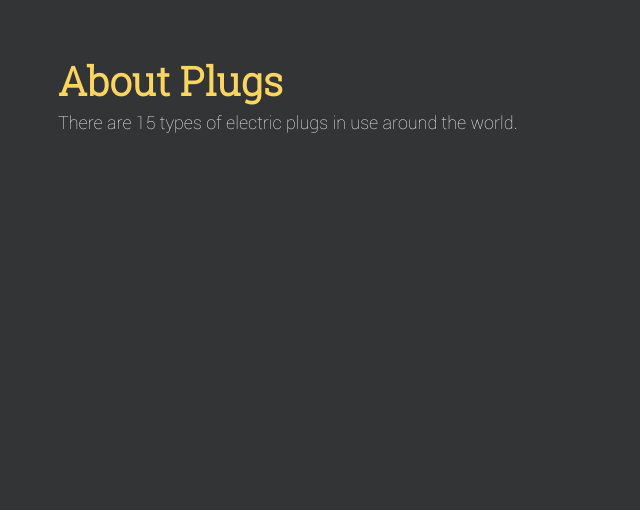
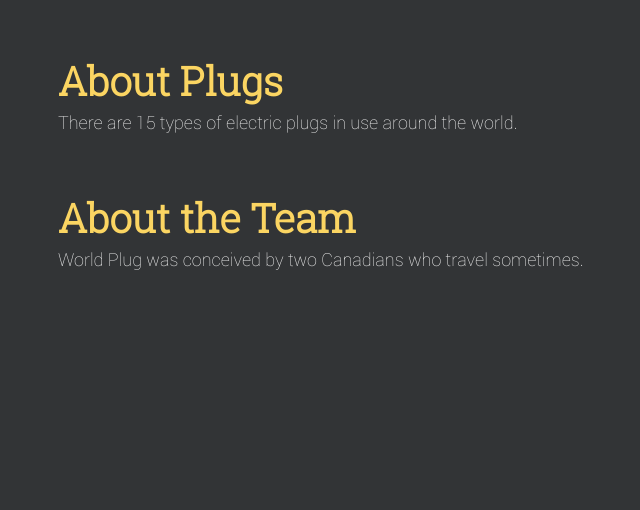
Before and after one commit to Zhaeong/Cardboard, a PHP site: page /about.php in a window 1280 px wide. Shown: the part 223-733 px from the top of the page, without its empty margins (42-682 px from the left). Run offline with PHP 8.4, Linux system fonts and the light colour scheme.

Commit message:
added about info
also enabled auto commit on heroku. check.

```diff
--- a/about.php
+++ b/about.php
@@ -21,6 +21,10 @@
 	<p>
 		There are 15 types of electric plugs in use around the world.
 	</p>
+	<h1> <br> About the Team </h1>
+	<p>
+		World Plug was conceived by two Canadians who travel sometimes.
+	</p>
 
 </div>
 
```
